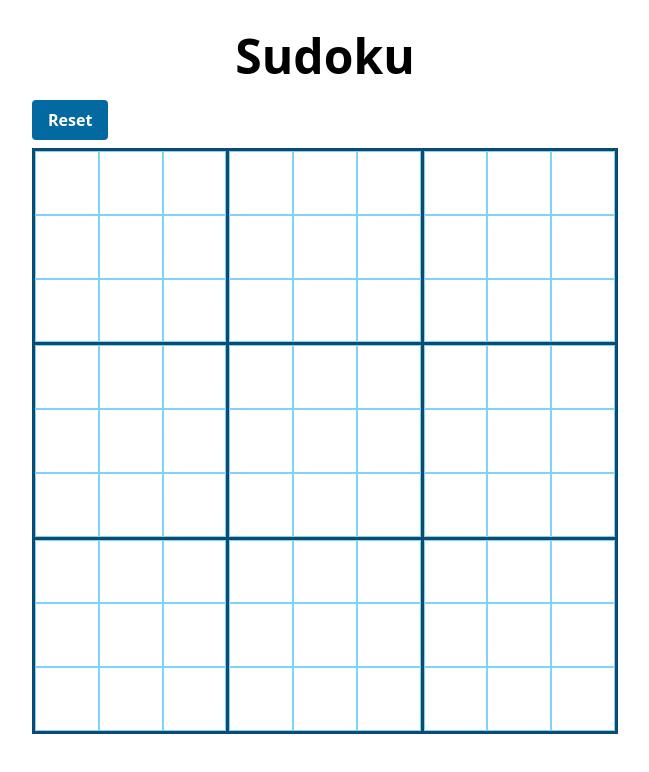
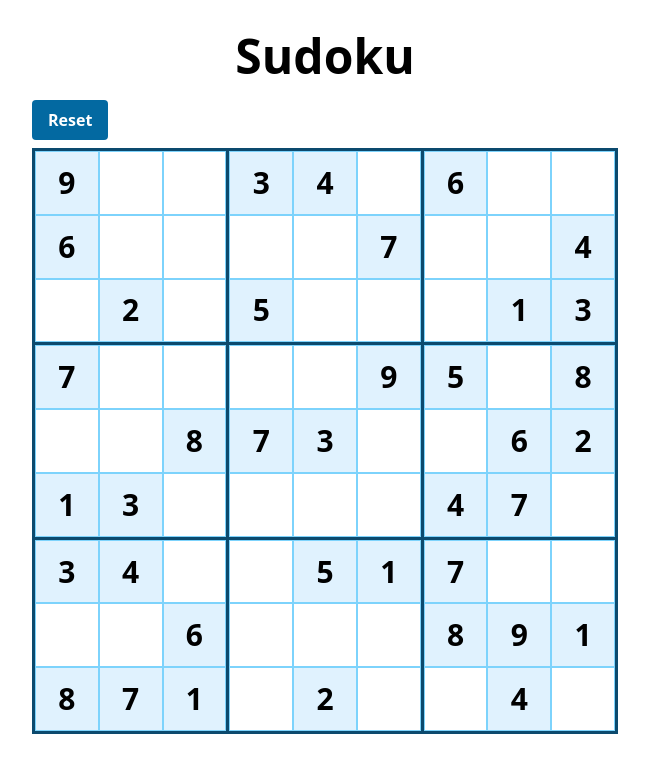
Before and after one commit to AeenPah/Sudoku-react-vite, a React (Vite) app: page / in a window 1280 px wide. Shown: the top 772 px of the page, without its empty margins (315-964 px from the left). Built offline with nearby package versions, Linux system fonts and the light colour scheme.

Commit message:
Fix depp copies and updated as rendered page

```diff
--- a/src/components/SudokuPuzzle/SudokuPuzzle.tsx
+++ b/src/components/SudokuPuzzle/SudokuPuzzle.tsx
@@ -8,7 +8,7 @@ import {
 
 function SudokuPuzzle(): JSX.Element {
   /* -------------------------------------------------------------------------- */
-  /*                                    States                                  */
+  /*                                    State                                   */
   /* -------------------------------------------------------------------------- */
 
   const [cellStatus, setCellStatus] =
@@ -19,16 +19,18 @@ function SudokuPuzzle(): JSX.Element {
   /* -------------------------------------------------------------------------- */
 
   useEffect(() => {
-    const tempCellStatus = cellStatus;
-    answer.forEach((item) => {
-      tempCellStatus[item[0]][item[1]][item[2]] = {
-        status: true,
-        changeable: true,
-        value: item[3],
-      };
+    setCellStatus((prev) => {
+      const updatedCellStatus = structuredClone(prev); // Deep copy
+      answer.forEach(([row, col, cell, value]) => {
+        updatedCellStatus[row][col][cell] = {
+          status: true,
+          changeable: true,
+          value: value,
+        };
+      });
+
+      return updatedCellStatus;
     });
-
-    setCellStatus(tempCellStatus);
   }, []);
 
   /* -------------------------------------------------------------------------- */
@@ -42,7 +44,7 @@ function SudokuPuzzle(): JSX.Element {
     hasError: boolean,
   ): void {
     setCellStatus((prev) => {
-      const newStatus = JSON.parse(JSON.stringify(prev)); // Deep copy
+      const newStatus = structuredClone(prev); // Deep copy
       newStatus[row][column][innerCell] = {
         ...prev[row][column][innerCell],
         status: !hasError,
@@ -82,7 +84,7 @@ function SudokuPuzzle(): JSX.Element {
     cell: number,
     inputValue: string,
   ): boolean {
-    const updatedGrid: TCellStatusList = JSON.parse(JSON.stringify(cellStatus));
+    const updatedGrid: TCellStatusList = structuredClone(cellStatus); // Deep copy
     const errorCells: {
       rowIndex: number;
       columnIndex: number;
```
